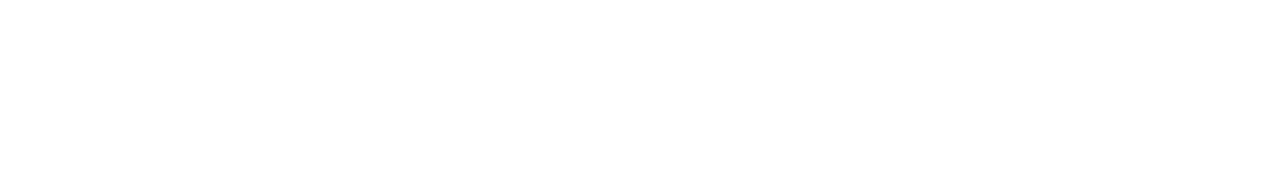
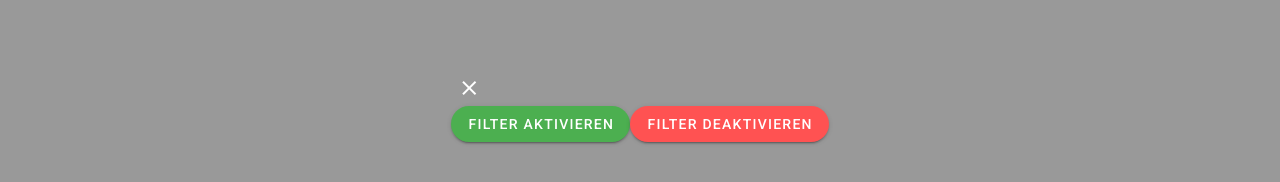
Before and after one commit to Simai00/FotiBox, a Vue app in the folder frontend/: page / in a window 1280 px wide. Shown: the part 294-476 px from the top of the page. Built offline with nearby package versions, Linux system fonts and the light colour scheme; no server answers.

Commit message:
added overlay with two buttons without function and image

```diff
--- a/frontend/src/views/Gallery.vue
+++ b/frontend/src/views/Gallery.vue
@@ -13,6 +13,7 @@
             :src="`${apiUrl}/v1/image/${image.id}/medium`"
             aspect-ratio="1"
             class="grey lighten-2"
+            @click="overlay = !overlay"
           >
             <template v-slot:placeholder>
               <v-row
@@ -27,6 +28,28 @@
         </v-card>
       </v-col>
     </v-row>
+    <v-overlay
+            :absolute="absolute"
+            :opacity="opacity"
+            :value="overlay">
+      <v-btn
+              icon
+              @click="overlay = false"
+      >
+        <v-icon>mdi-close</v-icon>
+      </v-btn>
+      <div class="text-right">
+        <v-btn rounded color="success" dark
+               @click=""
+
+        >Filter aktivieren</v-btn>
+        <v-btn rounded color="error" dark
+               @click=""
+
+        >Filter deaktivieren</v-btn>
+      </div>
+
+    </v-overlay>
   </v-container>
 </template>
 
```
